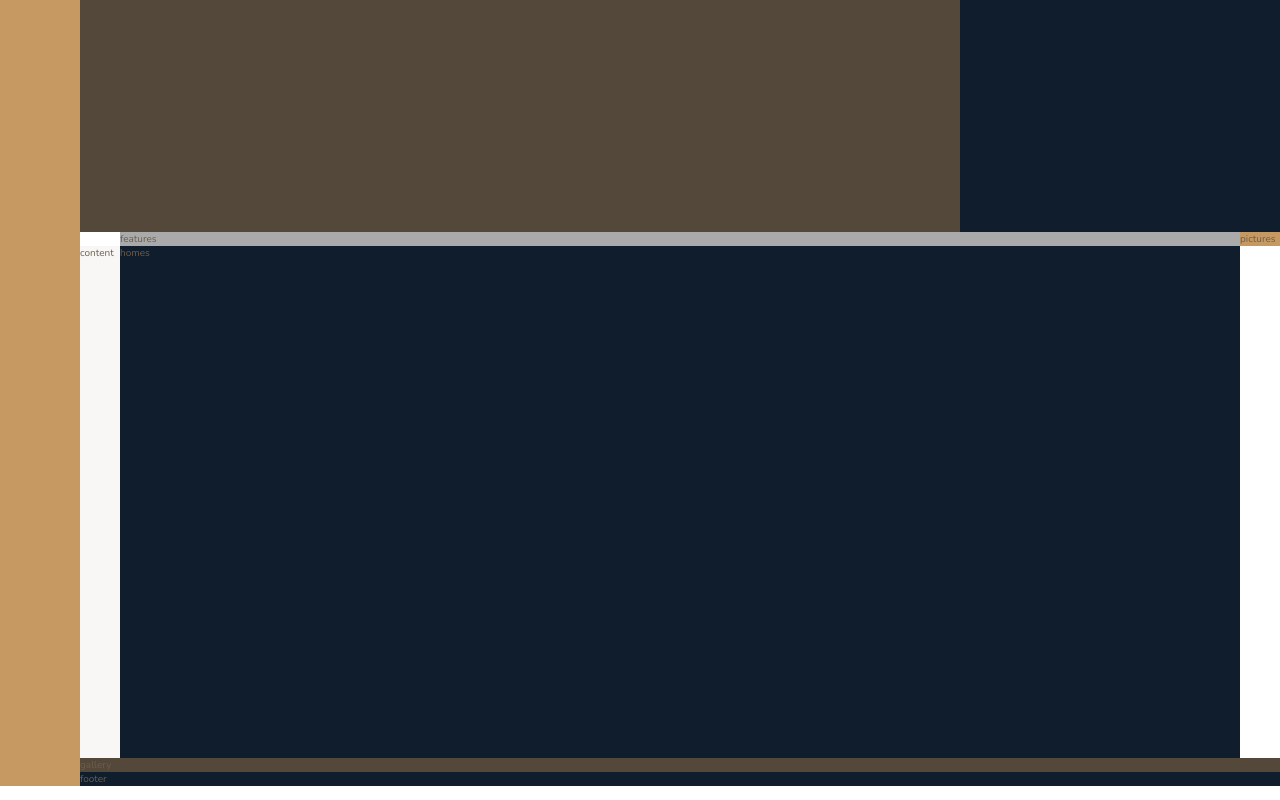
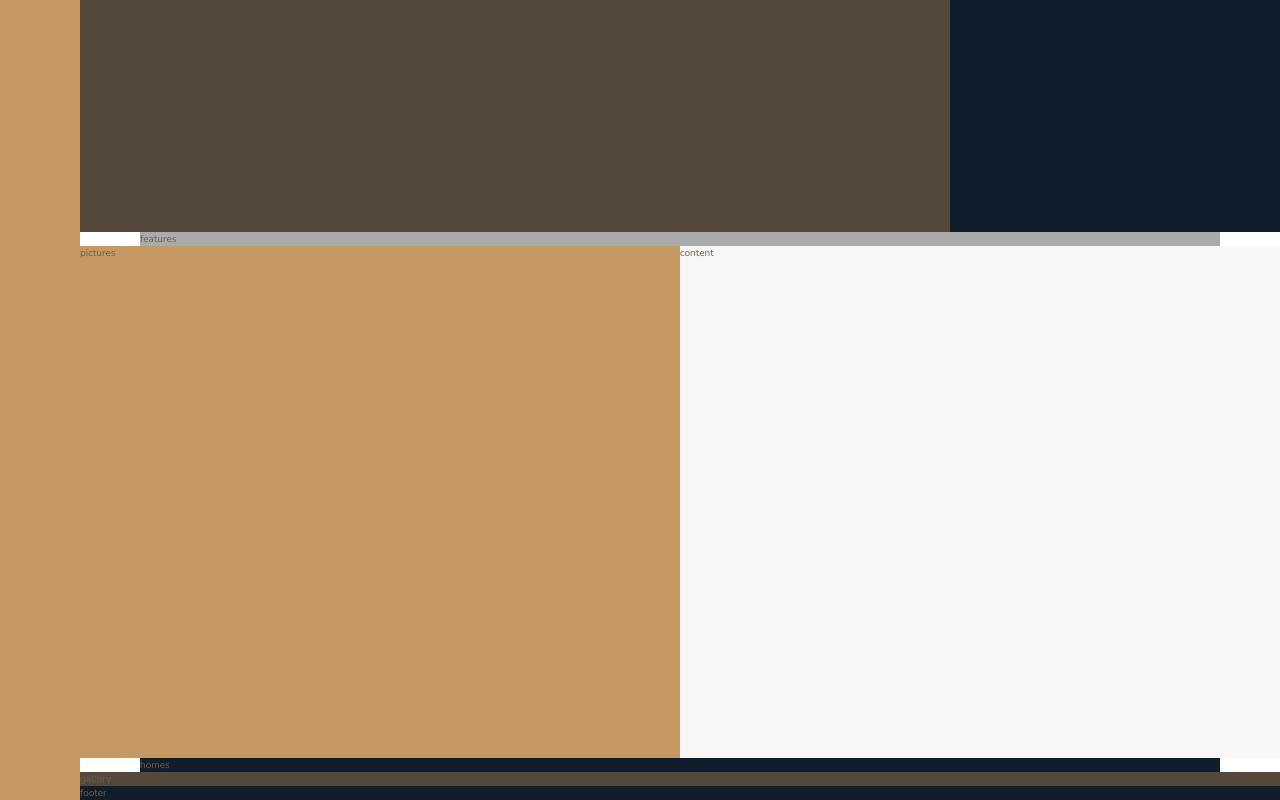
Before and after one commit to front-end-code/nexter, a website: page index.html in a window 1280 px wide. Shown: the part 408-1208 px from the top of the page. Drawn offline with nearby package versions, Linux system fonts and the light colour scheme.

Commit message:
Defined grid row

```diff
--- a/sass/_base.scss
+++ b/sass/_base.scss
@@ -36,8 +36,8 @@ body {
     grid-template-rows: 80vh min-content 40vw repeat(3, min-content);
     grid-template-columns:
         [sidebar-start] 8rem
-        [sidebar-end full-start] 1fr
+        [sidebar-end full-start] minmax(6rem, 1fr)
         [center-start] repeat(8, [col-start] minmax(min-content, 14rem) [col-end])
-        [center-end] 1fr
+        [center-end] minmax(6rem, 1fr)
         [full-end];
 }
--- a/sass/_story.scss
+++ b/sass/_story.scss
@@ -2,9 +2,11 @@
 
     &__pictures {
         background-color: $color-primary;
+        grid-column: full-start / col-end 4;
     }
 
     &__content {
         background-color: $color-grey-light-1;
+        grid-column: col-start 5 / full-end;
     }
 }
```
Also changed, not shown: css/style.css.
